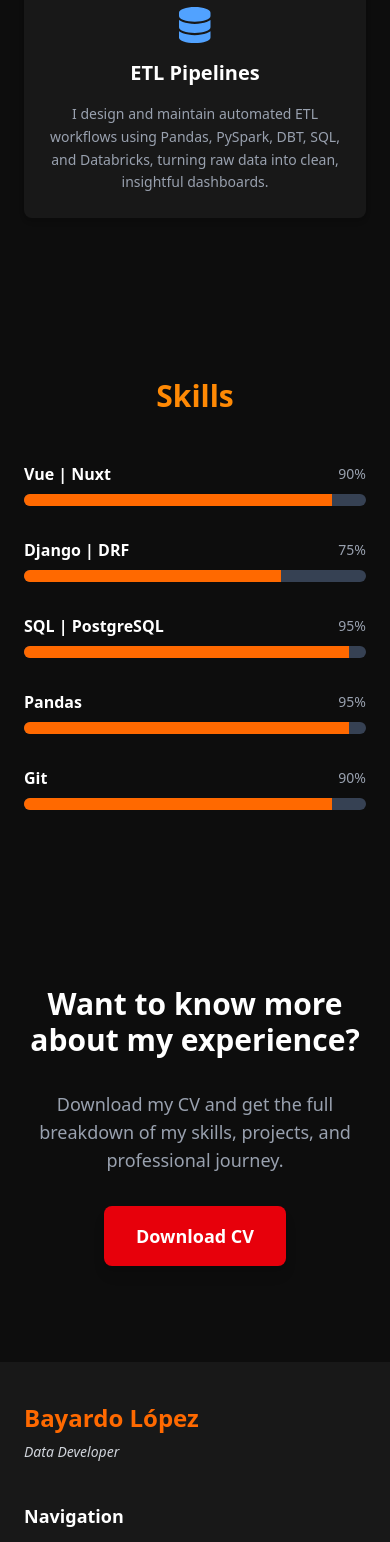
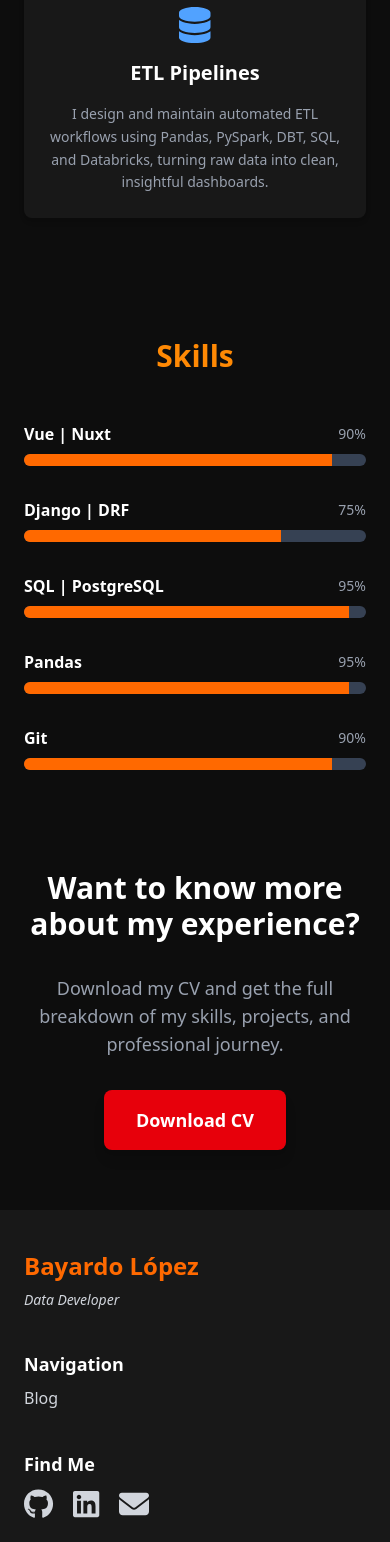
Before and after one commit to MrTato/personal-portfolio-vue, a Vue app: page / in a window 390 px wide. Shown: the part 1477-3019 px from the top of the page. Built offline with nearby package versions, Linux system fonts and the light colour scheme; no server answers.

Commit message:
fixed homepage spacing styling

```diff
--- a/src/components/Home/DownloadCVSection.vue
+++ b/src/components/Home/DownloadCVSection.vue
@@ -1,5 +1,5 @@
 <template>
-  <section class="bg-[#0d0d0d] px-6 py-24 text-center text-white">
+  <section class="bg-[#0d0d0d] px-6 py-15 text-center text-white lg:py-24">
     <div class="mx-auto max-w-3xl space-y-8">
       <!-- Section Title -->
       <h2 class="text-3xl font-extrabold text-white sm:text-4xl">
--- a/src/components/Home/SkillsSection.vue
+++ b/src/components/Home/SkillsSection.vue
@@ -1,5 +1,5 @@
 <template>
-  <section class="bg-[#0d0d0d] px-6 py-20 text-center text-white">
+  <section class="bg-[#0d0d0d] px-6 py-10 text-center text-white">
     <!-- Section Title -->
     <h2 class="mb-12 text-3xl font-extrabold text-orange-400 sm:text-4xl">Skills</h2>
 
```
